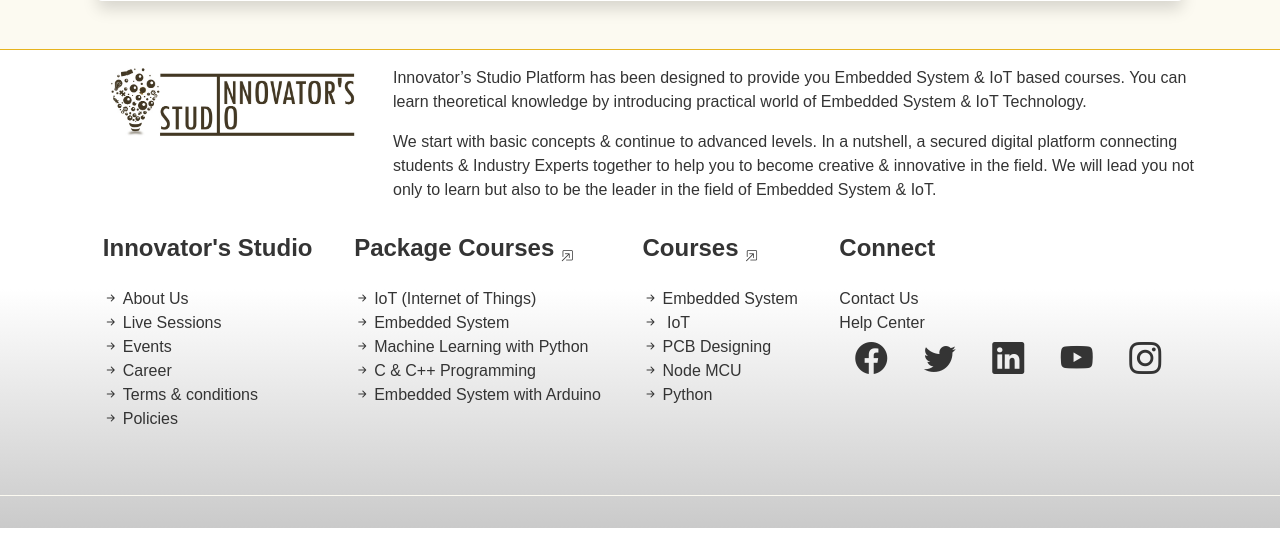
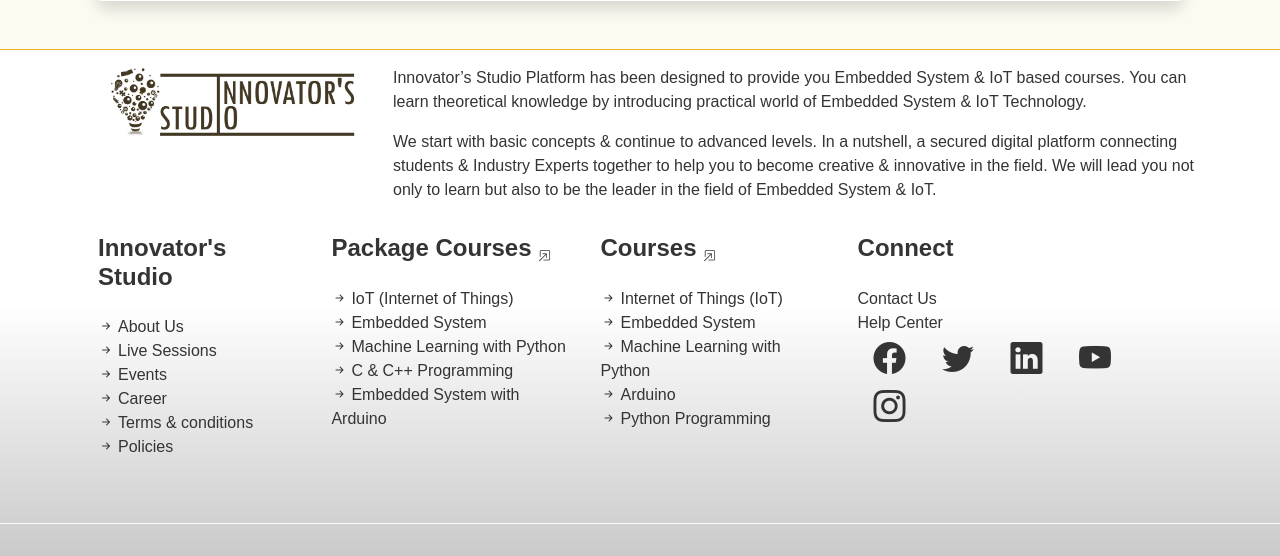
Before and after one commit to harbindsingh/djangoweb, a Django app: page /events/ in a window 1280 px wide. Shown: the part 865-1421 px from the top of the page. Before the commit the page ends 1393 px from the top, so only its background shows below. Run offline with Django 3.2, Linux system fonts and the light colour scheme; data comes from the database, SQL or seed files in the repository; some libraries are stand-ins or nearby versions.

Commit message:
Update footer.html

```diff
--- a/eduPlatform/templates/eduPlatform/footer.html
+++ b/eduPlatform/templates/eduPlatform/footer.html
@@ -77,23 +77,21 @@
                                     class="bi bi-box-arrow-in-up-right"></i></small></sub></strong> </h4>
             </a>
             <div>
-                <a href="/course/12/Embedded%20System/" class="footerLinks"><i
-                        class="bi bi-arrow-right-short me-1"></i>Embedded System</a>
+                <a href="/course/13/Internet%20of%20Things%20(IoT)/" class="footerLinks"><i
+                        class="bi bi-arrow-right-short me-1"></i>Internet of Things (IoT)</a>
             </div>
             <div>
-                <a href="/course/13/IOT/" class="footerLinks"><i class="bi bi-arrow-right-short me-1"></i> IoT</a>
+                <a href="/course/12/Embedded%20System/" class="footerLinks"><i class="bi bi-arrow-right-short me-1"></i>Embedded System</a>
             </div>
             <div>
-                <a href="/course/14/PCB%20Designing/" class="footerLinks"><i
-                        class="bi bi-arrow-right-short me-1"></i>PCB
-                    Designing</a>
+                <a href="/course/11/Machine%20Learning%20with%20Python/" class="footerLinks"><i
+                        class="bi bi-arrow-right-short me-1"></i>Machine Learning with Python</a>
             </div>
             <div>
-                <a href="/course/21/Node%20MCU/" class="footerLinks"><i class="bi bi-arrow-right-short me-1"></i>Node
-                    MCU</a>
+                <a href="/course/10/Arduino/" class="footerLinks"><i class="bi bi-arrow-right-short me-1"></i>Arduino</a>
             </div>
             <div>
-                <a href="/course/2/Python/" class="footerLinks"><i class="bi bi-arrow-right-short me-1"></i>Python</a>
+                <a href="/course/8/Python%20Programming/" class="footerLinks"><i class="bi bi-arrow-right-short me-1"></i>Python Programming</a>
             </div>
             <!--  -->
         </div>
```
